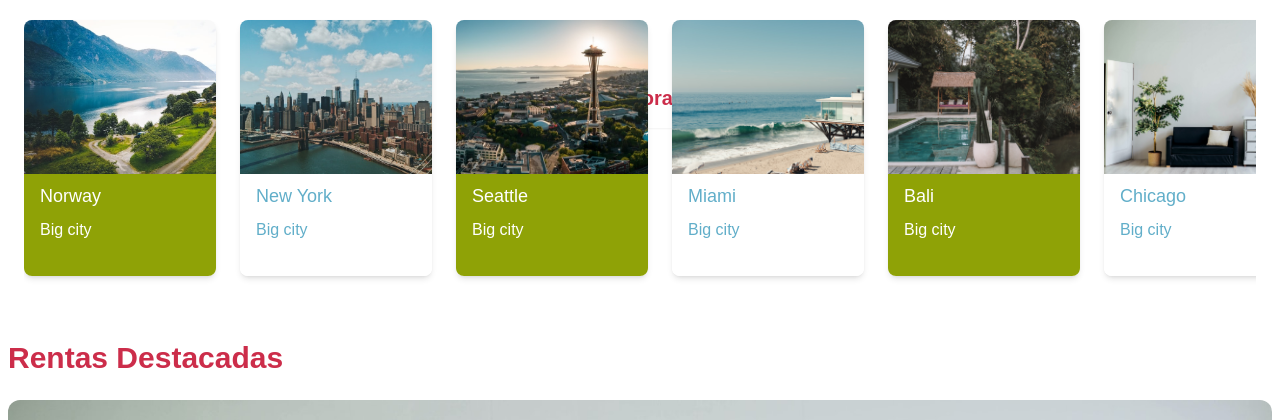
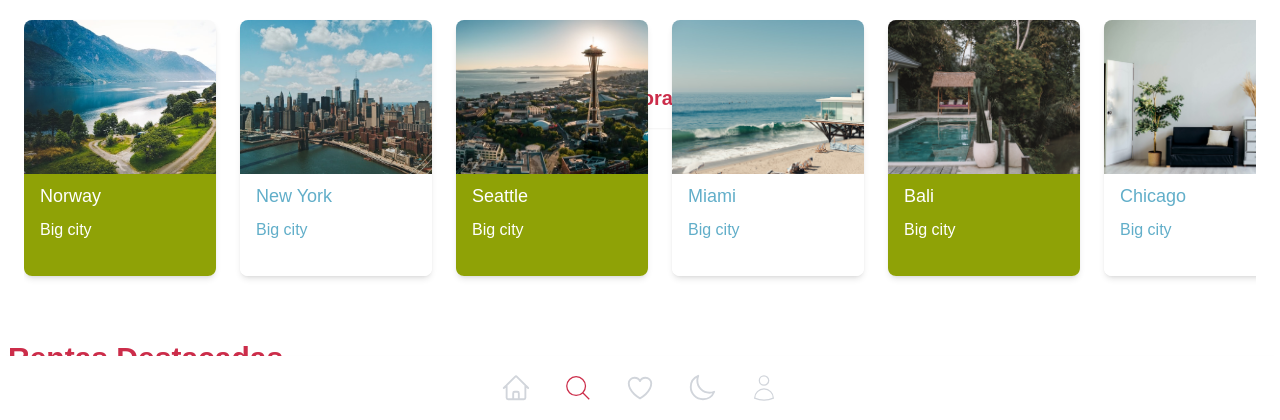
Before and after one commit to mister-ramoon/tailwind, a website: page src/index.html in a window 1280 px wide. Shown: the part 380-800 px from the top of the page. Drawn offline with Linux system fonts and the light colour scheme.

Commit message:
TabBar funcional

```diff
--- a/src/index.html
+++ b/src/index.html
@@ -17,7 +17,6 @@
   </head>
   <body class="font-Montserrat">
     <nav></nav>
-    <div id="tab_bar"></div>
     <section class="w-full h-screen">
       <div id="home">
         <div class="w-full h-3/4">
@@ -164,5 +163,100 @@
         <p class="text-sm text-gray-300">Platzin Travel, .INC</p>
       </footer>
     </section>
+    <div
+      id="tab_bar"
+      class="w-full h-16 bg-white fixed left-0 bottom-0 shadow-md flex space-x-8 items-center justify-center"
+    >
+      <a href="#home">
+        <svg
+          xmlns="http://www.w3.org/2000/svg"
+          fill="none"
+          viewBox="0 0 24 24"
+          stroke-width="1.5"
+          stroke="currentColor"
+          width="30"
+          height="30"
+        >
+          <path
+            class="text-gray-300"
+            stroke-linecap="round"
+            stroke-linejoin="round"
+            d="M2.25 12l8.954-8.955c.44-.439 1.152-.439 1.591 0L21.75 12M4.5 9.75v10.125c0 .621.504 1.125 1.125 1.125H9.75v-4.875c0-.621.504-1.125 1.125-1.125h2.25c.621 0 1.125.504 1.125 1.125V21h4.125c.621 0 1.125-.504 1.125-1.125V9.75M8.25 21h8.25"
+          />
+        </svg>
+      </a>
+      <a href="#rentas_destacadas">
+        <svg
+          xmlns="http://www.w3.org/2000/svg"
+          fill="none"
+          viewBox="0 0 24 24"
+          strokeWidth="{2}"
+          stroke="currentColor"
+          width="30"
+          height="30"
+        >
+          <path
+            class="text-primary"
+            strokeLinecap="round"
+            strokeLinejoin="round"
+            d="M21 21l-5.197-5.197m0 0A7.5 7.5 0 105.196 5.196a7.5 7.5 0 0010.607 10.607z"
+          />
+        </svg>
+      </a>
+      <a href="#recomendados">
+        <svg
+          xmlns="http://www.w3.org/2000/svg"
+          fill="none"
+          viewBox="0 0 24 24"
+          stroke-width="1.5"
+          stroke="currentColor"
+          width="30"
+          height="30"
+        >
+          <path
+            class="text-gray-300"
+            stroke-linecap="round"
+            stroke-linejoin="round"
+            d="M21 8.25c0-2.485-2.099-4.5-4.688-4.5-1.935 0-3.597 1.126-4.312 2.733-.715-1.607-2.377-2.733-4.313-2.733C5.1 3.75 3 5.765 3 8.25c0 7.22 9 12 9 12s9-4.78 9-12z"
+          />
+        </svg>
+      </a>
+      <button>
+        <svg
+          xmlns="http://www.w3.org/2000/svg"
+          fill="none"
+          viewBox="0 0 24 24"
+          stroke-width="1.5"
+          stroke="currentColor"
+          width="30"
+          height="30"
+        >
+          <path
+            class="text-gray-300"
+            stroke-linecap="round"
+            stroke-linejoin="round"
+            d="M21.752 15.002A9.718 9.718 0 0118 15.75c-5.385 0-9.75-4.365-9.75-9.75 0-1.33.266-2.597.748-3.752A9.753 9.753 0 003 11.25C3 16.635 7.365 21 12.75 21a9.753 9.753 0 009.002-5.998z"
+          />
+        </svg>
+      </button>
+      <a href="">
+        <svg
+          xmlns="http://www.w3.org/2000/svg"
+          fill="none"
+          viewBox="0 0 24 24"
+          strokeWidth="{1.5}"
+          stroke="currentColor"
+          width="30"
+          height="30"
+        >
+          <path
+            class="text-gray-300"
+            strokeLinecap="round"
+            strokeLinejoin="round"
+            d="M15.75 6a3.75 3.75 0 11-7.5 0 3.75 3.75 0 017.5 0zM4.501 20.118a7.5 7.5 0 0114.998 0A17.933 17.933 0 0112 21.75c-2.676 0-5.216-.584-7.499-1.632z"
+          />
+        </svg>
+      </a>
+    </div>
   </body>
 </html>
```
Also changed, not shown: public/css/tailwind.css.
